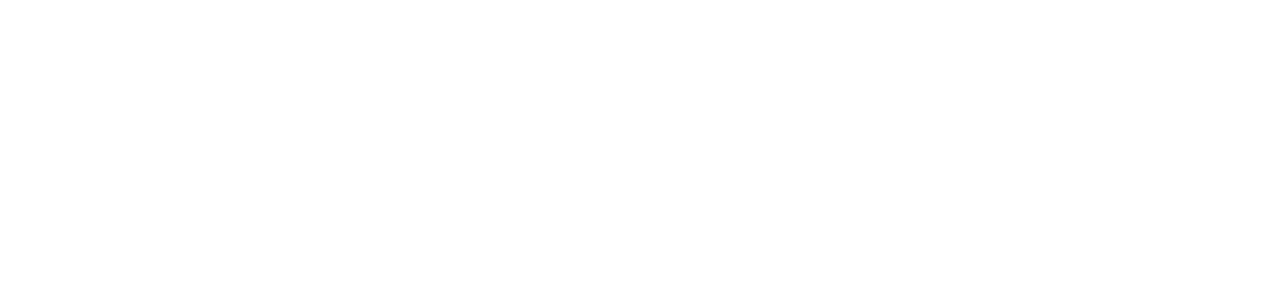
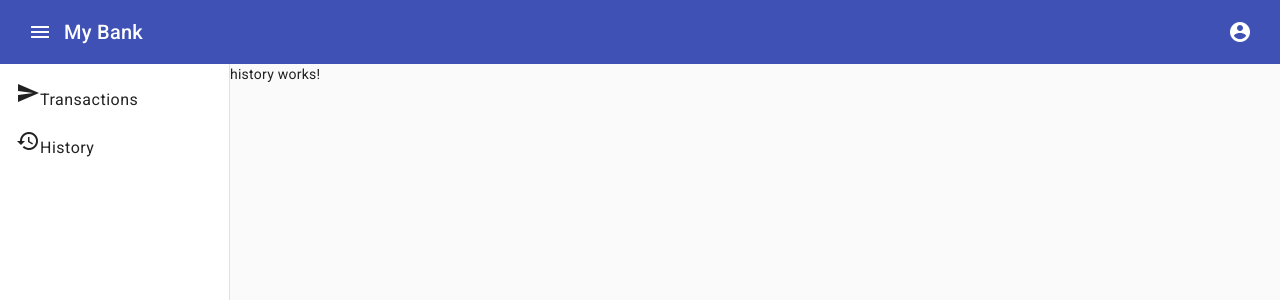
Before and after one commit to MEJDOUB97/BIP_FRONT_END, an Angular app: page /home/history in a window 1280 px wide. Before the commit this address led to /. Shown: the top 300 px of the page. Built offline with nearby package versions, Linux system fonts and the light colour scheme.

Commit message:
add history component

```diff
--- a/src/app/app-routing.module.ts
+++ b/src/app/app-routing.module.ts
@@ -4,6 +4,7 @@
 import { TransactionComponent } from './transaction/transaction.component';
 import { SidenavComponent } from './sidenav/sidenav.component';
 import { RecipientChoiceComponent } from './recipient-choice/recipient-choice.component';
+import {HistoryComponent} from "./history/history.component";
 
 
 const routes: Routes = [
@@ -11,7 +12,9 @@
   { path: 'login', component: LoginComponent },
   { path: 'home', component: SidenavComponent,
     children: [
-      { path: 'send-transaction', component: TransactionComponent }
+      { path: 'send-transaction', component: TransactionComponent },
+      { path: 'history', component: HistoryComponent },
+
     ] },
   { path: 'choice-recipient', component: RecipientChoiceComponent }
 ];
--- a/src/app/app.module.ts
+++ b/src/app/app.module.ts
@@ -25,6 +25,7 @@
 import {MatListModule} from '@angular/material/list';
 import {MatProgressSpinnerModule} from '@angular/material/progress-spinner';
 import { RecipientChoiceComponent } from './recipient-choice/recipient-choice.component';
+import { HistoryComponent } from './history/history.component';
 
 
 @NgModule({
@@ -34,6 +35,7 @@
     SidenavComponent,
     LoginComponent,
     RecipientChoiceComponent,
+    HistoryComponent,
 
   ],
   imports: [
--- /dev/null
+++ b/src/app/history/history.component.html
@@ -0,0 +1 @@
+<p>history works!</p>
--- a/src/app/sidenav/sidenav.component.html
+++ b/src/app/sidenav/sidenav.component.html
@@ -20,7 +20,7 @@
             <mat-list-item routerLink="send-transaction">
                 <mat-icon>send</mat-icon><span>Transactions</span>
             </mat-list-item>
-            <mat-list-item routerLink="#">
+            <mat-list-item routerLink="history">
                 <mat-icon>history</mat-icon><span>History</span>
             </mat-list-item>
         </mat-nav-list>
```
Also changed, not shown: src/app/history/history.component.ts (added, +10 -0 lines), src/app/history/history.component.css (added), 1 other file (tests, documents, lock files or other folders).
